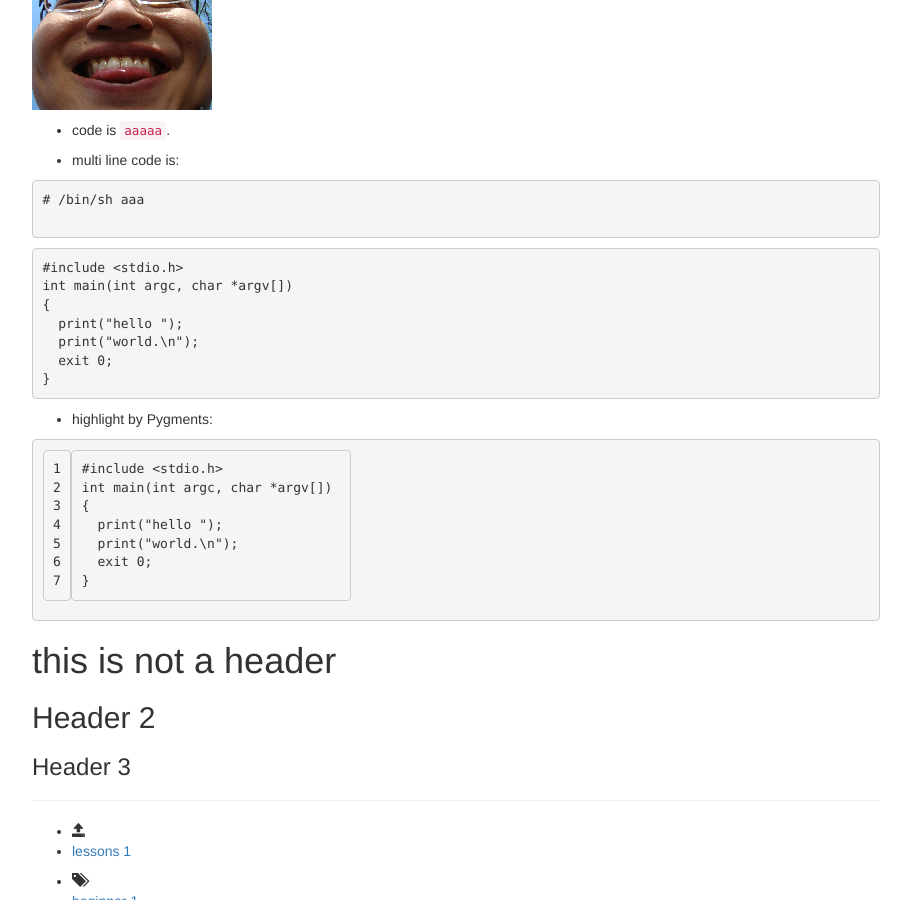
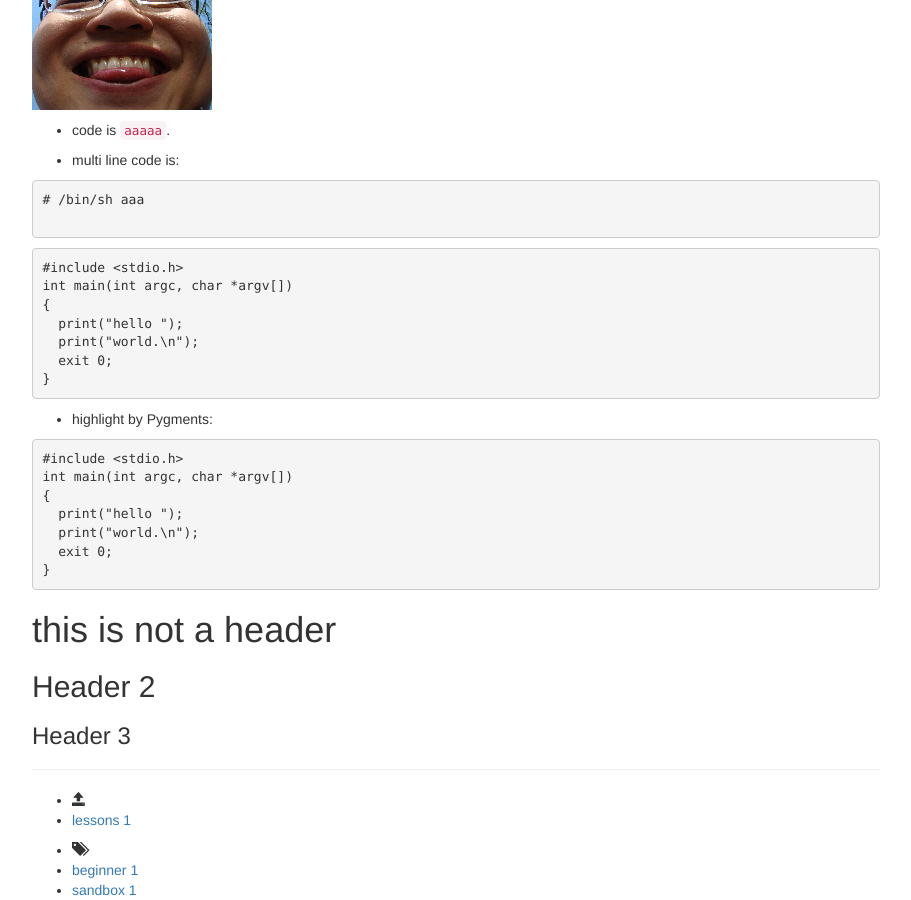
Before and after one commit to thomaszhao/thomaszhao.github.io, a Jekyll site: the page built from _posts/core-samples/2015-01-09-hello_world2.md, in a window 1280 px wide and 900 px high, scrolled down 551 px. Shown: the whole window, without its empty margins (38-949 px from the left). Built offline with Jekyll 4.4.1, drawn with Linux system fonts in a browser that asks for light colours; nearby versions of some CDN libraries; library files that are not in the unit come from our copies; comment, search, counter and statistics services are not loaded.

```diff
--- a/_config.yml
+++ b/_config.yml
@@ -3,7 +3,8 @@
 permalink: /:year/:month/:day/:title
 
 exclude: [".rvmrc", ".rbenv-version", "README.md", "Rakefile", "changelog.md"]
-highlighter: pygments
+#highlighter: pygments
+highlighter: ""
 
 safe: true
 
@@ -11,6 +12,13 @@ safe: true
 markdown:    kramdown
 kramdown:
   input: GFM
+  hard_wrap: true
+  auto_id_prefix: "aaaaa"
+  hard_wrap: false
+
+redcarpet:
+  extensions: [autolink,with_toc_data]
+
 
 # Themes are encouraged to use these universal variables
 # so be sure to set them if your theme uses them.
```
